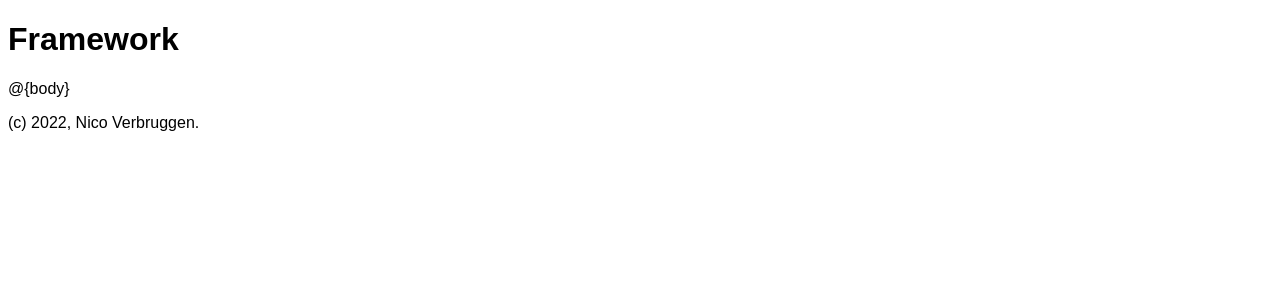
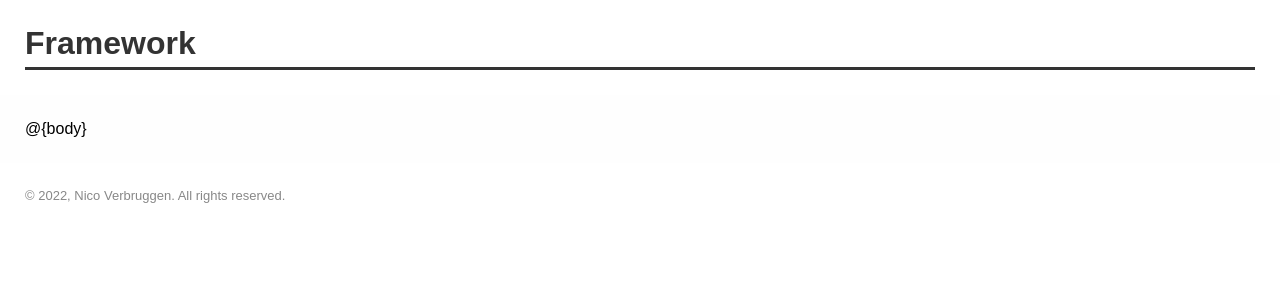
Before and after one commit to nicoverbruggen/muramasa-framework, a PHP site: page /resources/views/layouts/main.katana.php in a window 1280 px wide. Shown: the top 300 px of the page. Run offline with PHP 8.4, Linux system fonts and the light colour scheme.

Commit message:
Basic styling

```diff
--- a/public/style.css
+++ b/public/style.css
@@ -1,3 +1,44 @@
 * {
     font-family: Arial, Helvetica, sans-serif;
+    margin: 0;
+    padding: 0;
 }
+
+header {
+    padding: 25px;
+}
+
+header h1 {
+    margin-bottom: 15px 0;
+    padding-bottom: 5px;
+    border-bottom: 3px solid #333;
+}
+
+header h1 a {
+    text-decoration: none;
+    border: none;
+    color: #333;
+}
+
+main {
+    padding: 25px;
+    background-color: #FEFEFE;
+}
+
+main h2 {
+    margin-bottom: 20px;
+}
+
+main p {
+    font-size: 20px;
+    margin-bottom: 15px;
+}
+
+footer {
+    padding: 25px;
+}
+
+footer p {
+    font-size: 13px;
+    color: #888;
+}
--- a/resources/views/homepage.katana.php
+++ b/resources/views/homepage.katana.php
@@ -1,4 +1,6 @@
 <p>
     Welcome to <b>Framework</b>, a brand new PHP framework inspired by Laravel.
 </p>
-<?php echo 'We can even run PHP!'; ?>
+<p>
+    <?php echo 'We can even run raw PHP, which is pretty cool!'; ?>
+</p>
--- a/resources/views/layouts/main.katana.php
+++ b/resources/views/layouts/main.katana.php
@@ -9,11 +9,13 @@
 </head>
 <body>
     <header>
-        <h1>Framework</h1>
+        <h1><a href='/'>Framework</a></h1>
     </header>
-    @{body}
+    <main>
+        @{body}
+    </main>
     <footer>
-        <p>(c) 2022, Nico Verbruggen.</p>
+        <p>&copy; 2022, Nico Verbruggen. All rights reserved.</p>
     </footer>
 </body>
 </html>
```
